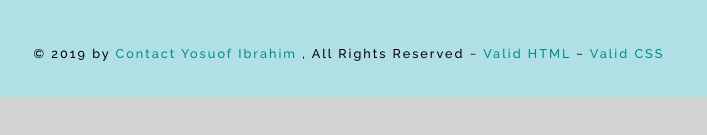
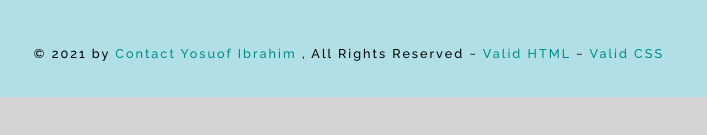
Before and after one commit to yosuof206/portal-, a plain HTML site: page index.html in a window 1280 px wide. Shown: the part 339-474 px from the top of the page, 291-998 px from the left. Drawn offline with Linux system fonts and the light colour scheme.

Commit message:
Update index.html

```diff
--- a/index.html
+++ b/index.html
@@ -58,7 +58,7 @@
         </p>
 
      <footer>
-      <p><small>&copy; 2019 by <a href="contact.php">Contact Yosuof Ibrahim </a>, All Rights Reserved ~ <a href="http://validator.w3.org/check/referer" target="_blank">Valid HTML</a> ~ <a href="http://jigsaw.w3.org/css-validator/check?uri=referer" target="_blank">Valid CSS</a></small></p>
+      <p><small>&copy; 2021 by <a href="contact.php">Contact Yosuof Ibrahim </a>, All Rights Reserved ~ <a href="http://validator.w3.org/check/referer" target="_blank">Valid HTML</a> ~ <a href="http://jigsaw.w3.org/css-validator/check?uri=referer" target="_blank">Valid CSS</a></small></p>
     </footer>
   </main>
 
```
